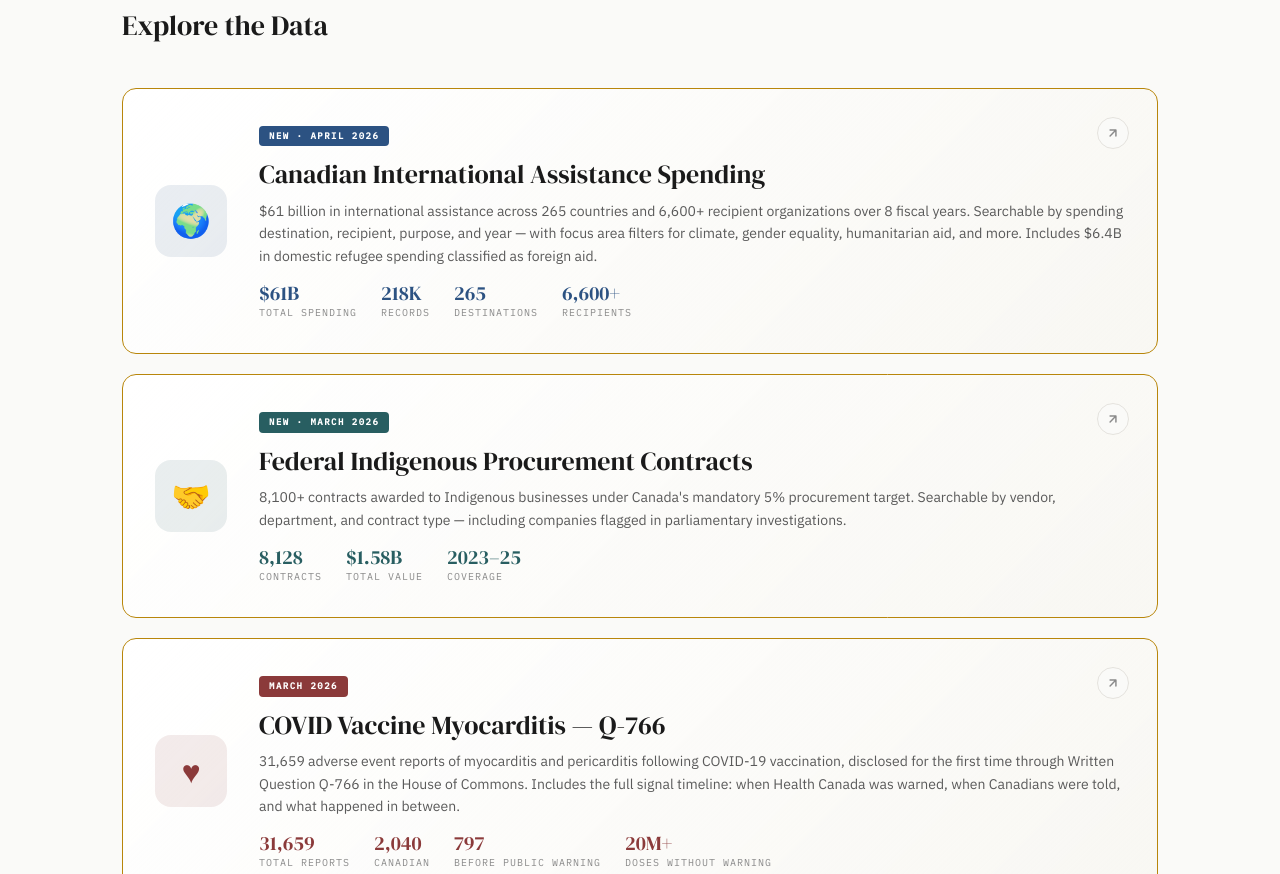
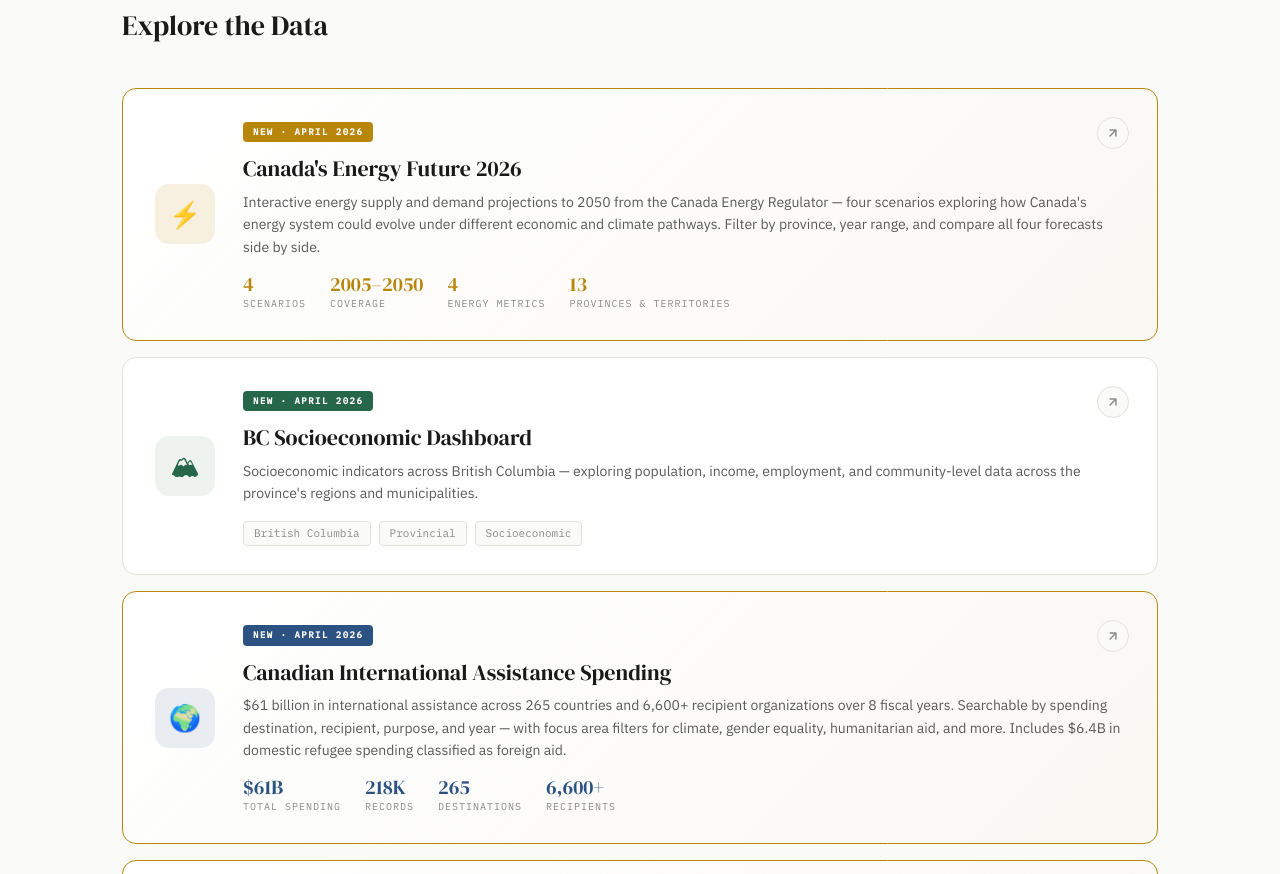
Before and after one commit to TheReclamare/thereclamare.github.io, a plain HTML site: page index.html in a window 1280 px wide. Shown: the part 525-1399 px from the top of the page. Drawn offline with Linux system fonts and the light colour scheme.

Commit message:
update energy

```diff
--- a/index.html
+++ b/index.html
@@ -126,49 +126,48 @@
 }
 
 .project-grid {
-  display: grid;
-  grid-template-columns: 1fr 1fr;
-  gap: 20px;
+  display: flex;
+  flex-direction: column;
+  gap: 16px;
 }
-@media (max-width: 700px) { .project-grid { grid-template-columns: 1fr; } }
 
 .project-card {
   background: var(--bg-white);
   border: 1px solid var(--border);
   border-radius: 14px;
-  padding: 32px;
+  padding: 28px 32px;
   text-decoration: none;
   color: inherit;
   display: flex;
-  flex-direction: column;
+  flex-direction: row;
+  align-items: center;
+  gap: 28px;
   position: relative;
   overflow: hidden;
   transition: border-color 0.25s, box-shadow 0.25s, transform 0.25s;
   animation: fadeUp 0.5s ease both;
 }
-.project-card:nth-child(1) { animation-delay: 0.05s; }
-.project-card:nth-child(2) { animation-delay: 0.1s; }
-.project-card:nth-child(3) { animation-delay: 0.15s; }
-.project-card:nth-child(4) { animation-delay: 0.2s; }
-.project-card:nth-child(5) { animation-delay: 0.25s; }
-.project-card:nth-child(6) { animation-delay: 0.3s; }
-.project-card:nth-child(7) { animation-delay: 0.35s; }
-.project-card:nth-child(8) { animation-delay: 0.40s; }
-.project-card:nth-child(9) { animation-delay: 0.45s; }
+.project-card:nth-child(1)  { animation-delay: 0.05s; }
+.project-card:nth-child(2)  { animation-delay: 0.10s; }
+.project-card:nth-child(3)  { animation-delay: 0.15s; }
+.project-card:nth-child(4)  { animation-delay: 0.20s; }
+.project-card:nth-child(5)  { animation-delay: 0.25s; }
+.project-card:nth-child(6)  { animation-delay: 0.30s; }
+.project-card:nth-child(7)  { animation-delay: 0.35s; }
+.project-card:nth-child(8)  { animation-delay: 0.40s; }
+.project-card:nth-child(9)  { animation-delay: 0.45s; }
 .project-card:nth-child(10) { animation-delay: 0.50s; }
+.project-card:nth-child(11) { animation-delay: 0.55s; }
+.project-card:nth-child(12) { animation-delay: 0.60s; }
 
 .project-card:hover {
   border-color: var(--border-light);
   box-shadow: 0 8px 32px rgba(0,0,0,0.06);
-  transform: translateY(-3px);
+  transform: translateY(-2px);
 }
 
-/* Featured card spans full width */
+/* Featured = highlighted accent border, subtle tinted background */
 .project-card.featured {
-  grid-column: 1 / -1;
-  flex-direction: row;
-  align-items: center;
-  gap: 32px;
   border-color: var(--accent);
   border-width: 1.5px;
   background: linear-gradient(135deg, var(--bg-white) 0%, rgba(184,134,11,0.02) 100%);
@@ -177,8 +176,9 @@
   background: var(--accent);
   color: #fff;
 }
-@media (max-width: 700px) {
-  .project-card.featured { flex-direction: column; }
+
+@media (max-width: 640px) {
+  .project-card { flex-direction: column; align-items: flex-start; }
 }
 
 /* Featured stat strip */
@@ -208,18 +208,11 @@
 }
 
 .card-icon {
-  width: 48px; height: 48px;
-  border-radius: 12px;
+  width: 60px; height: 60px;
+  border-radius: 14px;
   display: flex; align-items: center; justify-content: center;
-  font-size: 22px;
-  margin-bottom: 16px;
+  font-size: 26px;
   flex-shrink: 0;
-}
-.project-card.featured .card-icon {
-  width: 72px; height: 72px;
-  font-size: 32px;
-  border-radius: 16px;
-  margin-bottom: 0;
 }
 
 .card-badge {
@@ -240,14 +233,11 @@
 
 .card-content h3 {
   font-family: 'DM Serif Display', serif;
-  font-size: 20px;
+  font-size: 22px;
   font-weight: 400;
   color: var(--text);
   margin-bottom: 8px;
   line-height: 1.3;
-}
-.project-card.featured .card-content h3 {
-  font-size: 26px;
 }
 
 .card-content p {
@@ -345,7 +335,44 @@
 
   <div class="project-grid">
 
-    <!-- Featured: Canadian International Assistance (newest) -->
+    <!-- Canada Energy Future 2026 — NEW -->
+    <a class="project-card featured" href="https://thereclamare.github.io/Canada_Energy_Future/">
+      <div class="card-icon" style="background:rgba(184,134,11,0.12);color:var(--accent);">⚡</div>
+      <div class="card-content">
+        <div class="card-badge" style="background:var(--accent);color:#fff;">New · April 2026</div>
+        <h3>Canada's Energy Future 2026</h3>
+        <p>Interactive energy supply and demand projections to 2050 from the Canada Energy Regulator — four scenarios exploring how Canada's energy system could evolve under different economic and climate pathways. Filter by province, year range, and compare all four forecasts side by side.</p>
+        <div class="feat-stats">
+          <div class="feat-stat"><span class="feat-stat-val" style="color:var(--accent);">4</span><span class="feat-stat-lbl">Scenarios</span></div>
+          <div class="feat-stat"><span class="feat-stat-val" style="color:var(--accent);">2005–2050</span><span class="feat-stat-lbl">Coverage</span></div>
+          <div class="feat-stat"><span class="feat-stat-val" style="color:var(--accent);">4</span><span class="feat-stat-lbl">Energy Metrics</span></div>
+          <div class="feat-stat"><span class="feat-stat-val" style="color:var(--accent);">13</span><span class="feat-stat-lbl">Provinces & Territories</span></div>
+        </div>
+      </div>
+      <div class="card-arrow">
+        <svg width="14" height="14" viewBox="0 0 24 24" fill="none" stroke="currentColor" stroke-width="2.5" stroke-linecap="round"><path d="M7 17L17 7M17 7H7M17 7v10"/></svg>
+      </div>
+    </a>
+
+    <!-- BC Socioeconomic -->
+    <a class="project-card" href="https://thereclamare.github.io/BC_Socioeconomic/">
+      <div class="card-icon" style="background:rgba(39,103,73,0.08);color:var(--green-muted);">🏔</div>
+      <div class="card-content">
+        <div class="card-badge" style="background:var(--green-muted);color:#fff;">New · April 2026</div>
+        <h3>BC Socioeconomic Dashboard</h3>
+        <p>Socioeconomic indicators across British Columbia — exploring population, income, employment, and community-level data across the province's regions and municipalities.</p>
+        <div class="card-tags">
+          <span class="card-tag">British Columbia</span>
+          <span class="card-tag">Provincial</span>
+          <span class="card-tag">Socioeconomic</span>
+        </div>
+      </div>
+      <div class="card-arrow">
+        <svg width="14" height="14" viewBox="0 0 24 24" fill="none" stroke="currentColor" stroke-width="2.5" stroke-linecap="round"><path d="M7 17L17 7M17 7H7M17 7v10"/></svg>
+      </div>
+    </a>
+
+    <!-- Featured: Canadian International Assistance -->
     <a class="project-card featured" href="/Canadian_International_Assistance/">
       <div class="card-icon" style="background:rgba(44,82,130,0.1);color:var(--blue-muted);">🌍</div>
       <div class="card-content">
```
